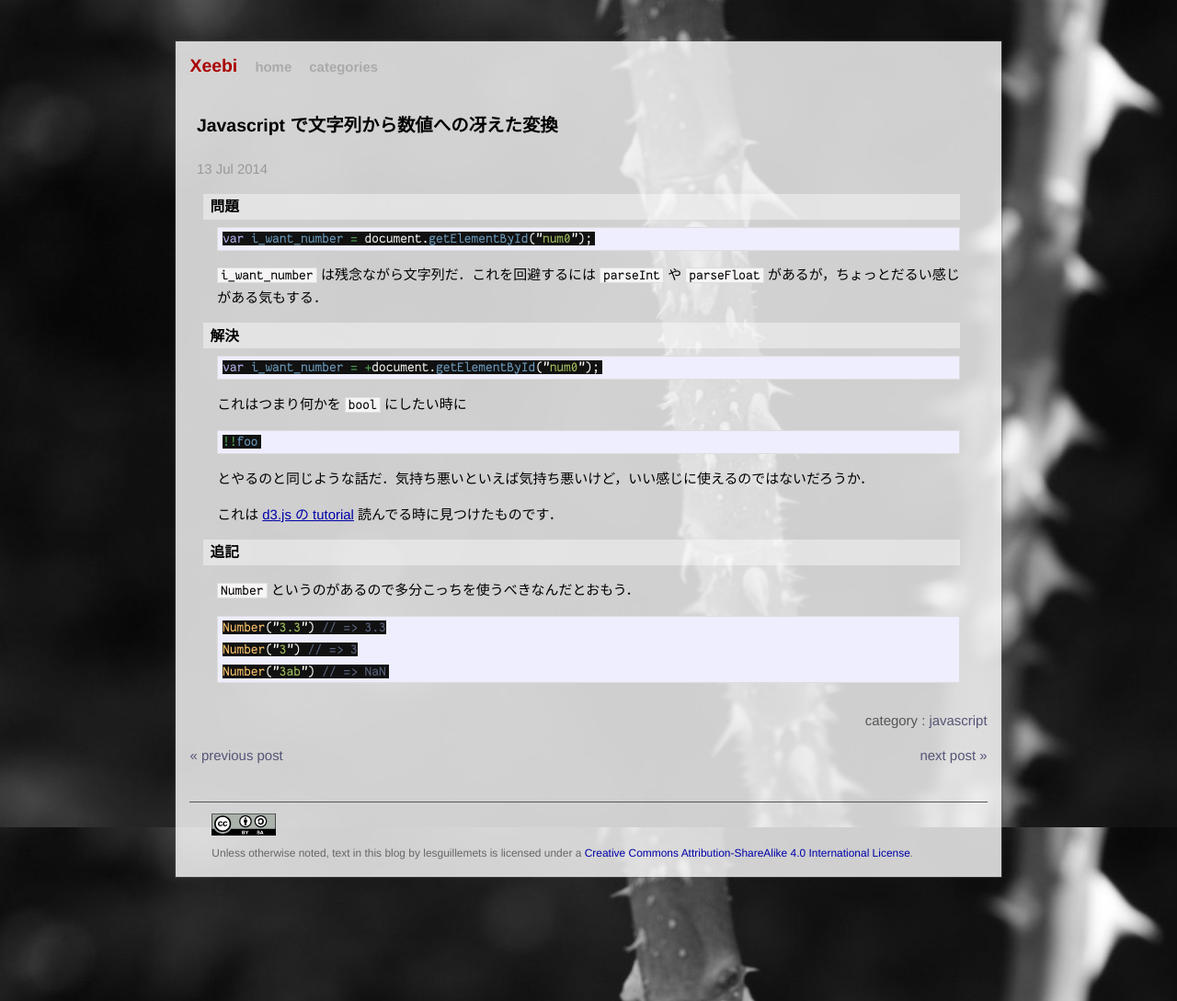
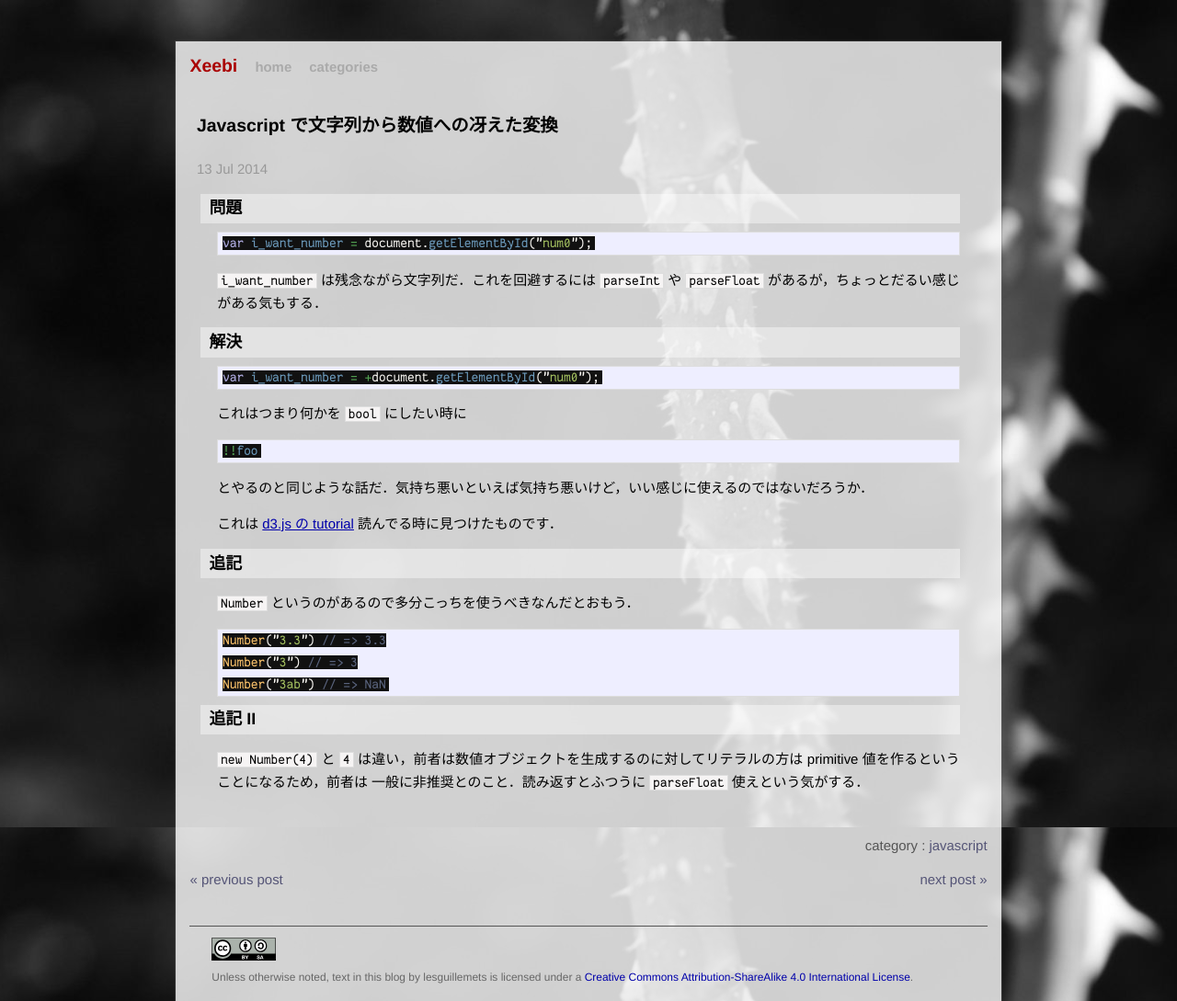
Before and after one commit to lesguillemets/blog, a Jekyll site: the page built from _posts/2014-07-13-js-coerce-to-number.md, in a window 1280 px wide. Shown: the whole page at 92% size. Built offline with Jekyll 4.4.1, drawn with Linux system fonts in a browser that asks for light colours.

Commit message:
js-coerece-to-number.md ## 追記 II

```diff
--- a/_posts/2014-07-13-js-coerce-to-number.md
+++ b/_posts/2014-07-13-js-coerce-to-number.md
@@ -5,7 +5,7 @@ date:  2014-07-13 00:00:00 UTC+9
 categories: javascript
 ---
 
-### 問題
+## 問題
 
 {% highlight javascript %}
 var i_want_number = document.getElementById("num0");
@@ -13,7 +13,7 @@ var i_want_number = document.getElementById("num0");
 
 `i_want_number` は残念ながら文字列だ．これを回避するには `parseInt` や `parseFloat` があるが，ちょっとだるい感じがある気もする．
 
-### 解決
+## 解決
 
 {% highlight javascript %}
 var i_want_number = +document.getElementById("num0");
@@ -29,7 +29,7 @@ var i_want_number = +document.getElementById("num0");
 
 これは [d3.js の tutorial](http://bost.ocks.org/mike/bar/2/) 読んでる時に見つけたものです．
 
-### 追記
+## 追記
 
 `Number` というのがあるので多分こっちを使うべきなんだとおもう．
 
@@ -38,3 +38,8 @@ Number("3.3") // => 3.3
 Number("3") // => 3
 Number("3ab") // => NaN
 {% endhighlight %}
+
+## 追記 II
+
+`new Number(4)` と `4` は違い，前者は数値オブジェクトを生成するのに対してリテラルの方は primitive 値を作るということになるため，前者は
+一般に非推奨とのこと．読み返すとふつうに `parseFloat` 使えという気がする．
```
